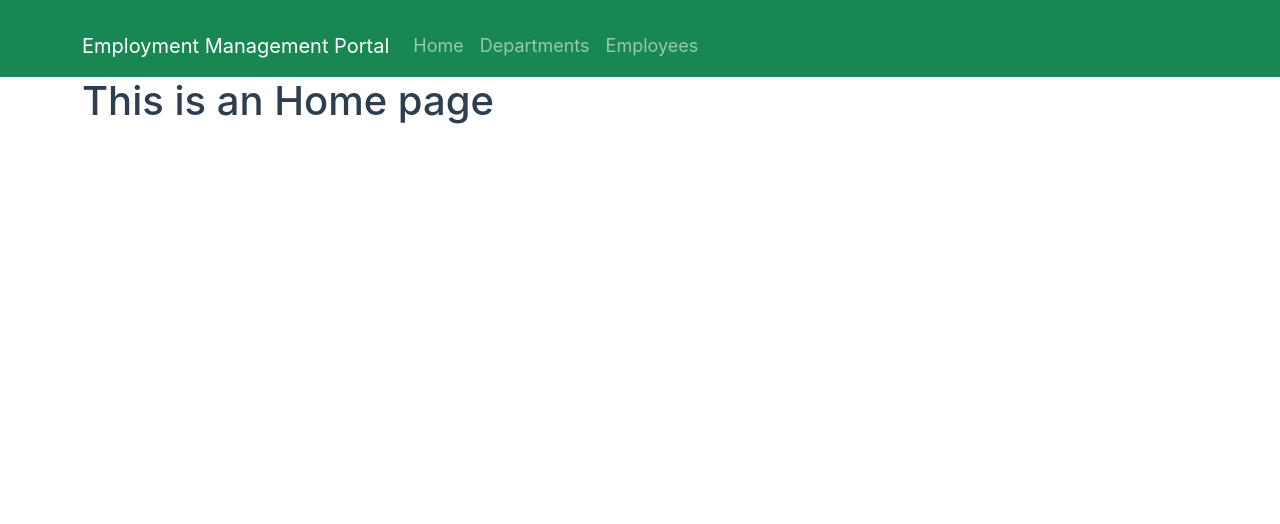
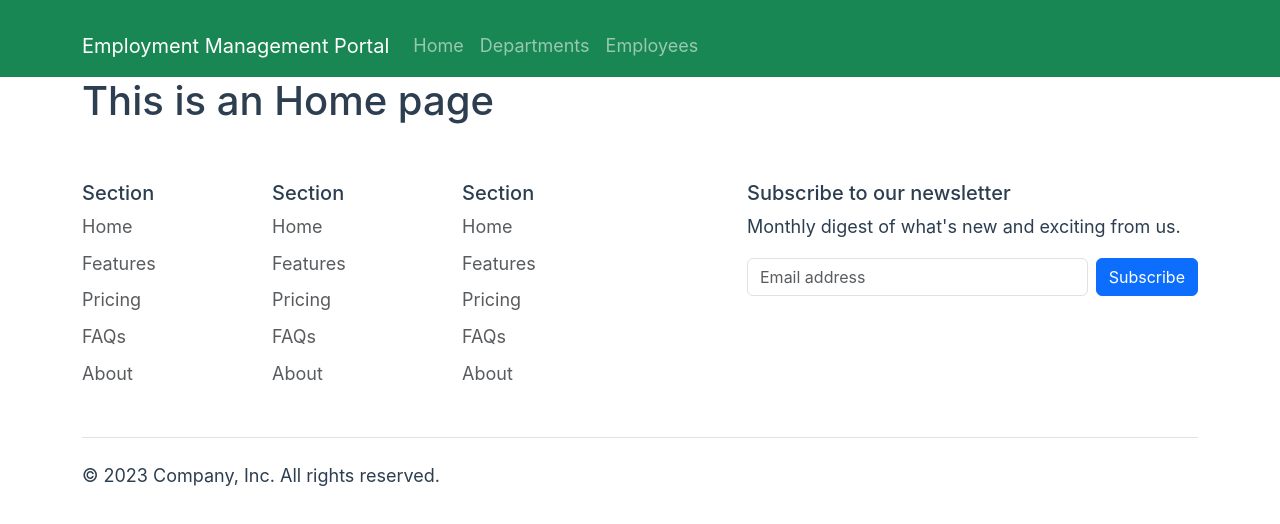
Before and after one commit to nkurudavid/emp_ui, a Vue app: page / in a window 1280 px wide. Shown: the top 524 px of the page. Built offline with nearby package versions, Linux system fonts and the light colour scheme.

Commit message:
imported components on app

```diff
--- a/src/App.vue
+++ b/src/App.vue
@@ -1,10 +1,12 @@
 <script setup>
 import { RouterLink, RouterView } from 'vue-router'
 import Navbar from './components/Navbar.vue'
+import Footer from './components/Footer.vue'
 
 </script>
 
 <template>
   <Navbar />
   <RouterView />
+  <Footer />
 </template>
```
